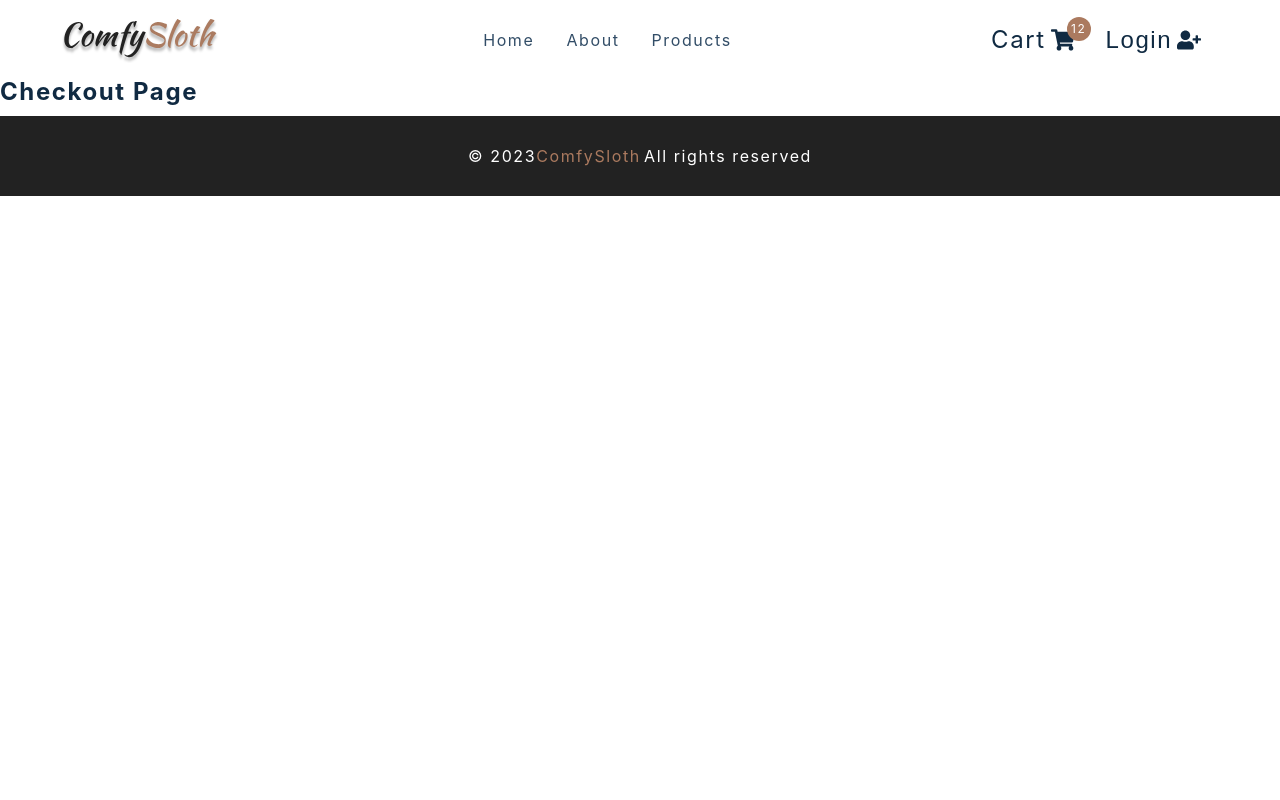
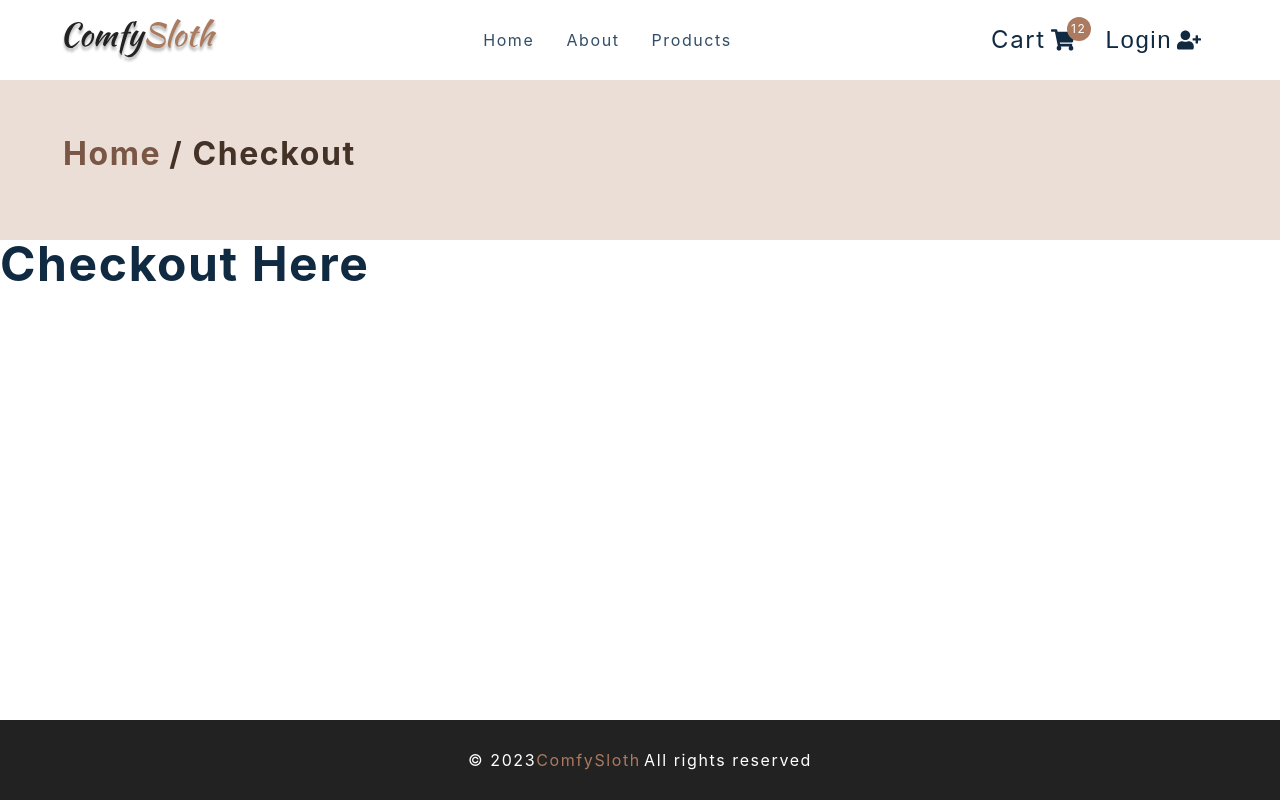
Before and after one commit to ShafiqullahTurkmen/comfy-sloth, a React (Create React App) app: page /checkout in a window 1280 px wide. Built offline with nearby package versions, Linux system fonts and the light colour scheme; the HTML template or start-up script is replaced by a standard one.

Commit message:
About checkout page  setup added

```diff
--- a/src/components/PageHero.js
+++ b/src/components/PageHero.js
@@ -1,8 +1,14 @@
 import React from 'react'
 import styled from 'styled-components'
 import { Link } from 'react-router-dom'
-const PageHero = () => {
-  return <h4>page hero</h4>
+const PageHero = ({title}) => {
+  return <Wrapper>
+    <div className="section-center">
+      <h3>
+        <Link to="/">Home</Link>/ {title}
+      </h3>
+    </div>
+  </Wrapper>
 }
 
 const Wrapper = styled.section`
--- a/src/pages/AboutPage.js
+++ b/src/pages/AboutPage.js
@@ -4,7 +4,19 @@ import { PageHero } from '../components'
 import aboutImg from '../assets/hero-bcg.jpeg'
 
 const AboutPage = () => {
-  return <h4>about page</h4>
+  return <main>
+    <PageHero title='about'/>
+    <Wrapper className='page section section-center'>
+      <img src={aboutImg} alt='nice desk' />
+      <article>
+        <div className="title">
+          <h2>our story</h2>
+          <div className="underline"></div>
+        </div>
+        <p>Lorem ipsum dolor sit amet consectetur adipisicing elit. Officiis consequatur nam eveniet at. Inventore dolor vitae tenetur fugiat saepe deleniti eum, labore eos. Numquam minus voluptatibus laboriosam accusantium dolore sit.</p>
+      </article>
+    </Wrapper>
+  </main>
 }
 
 const Wrapper = styled.section`
--- a/src/pages/CheckoutPage.js
+++ b/src/pages/CheckoutPage.js
@@ -6,7 +6,12 @@ import { useCartContext } from '../context/cart_context'
 import { Link } from 'react-router-dom'
 
 const CheckoutPage = () => {
-  return <h4>checkout page</h4>
+  return <main>
+    <PageHero title='checkout'/>
+    <Wrapper className='page'>
+      <h1>checkout here</h1>
+    </Wrapper>
+  </main>
 }
 const Wrapper = styled.div``
 export default CheckoutPage
```
